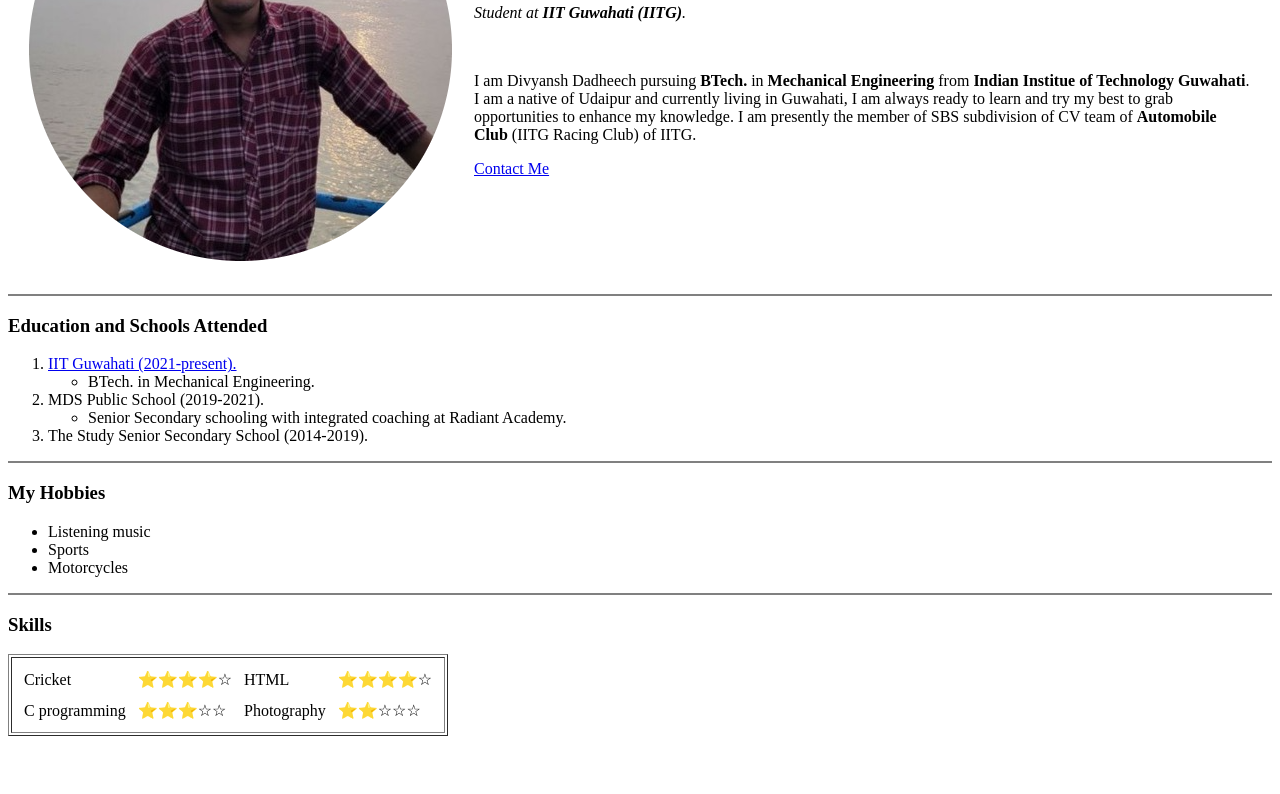
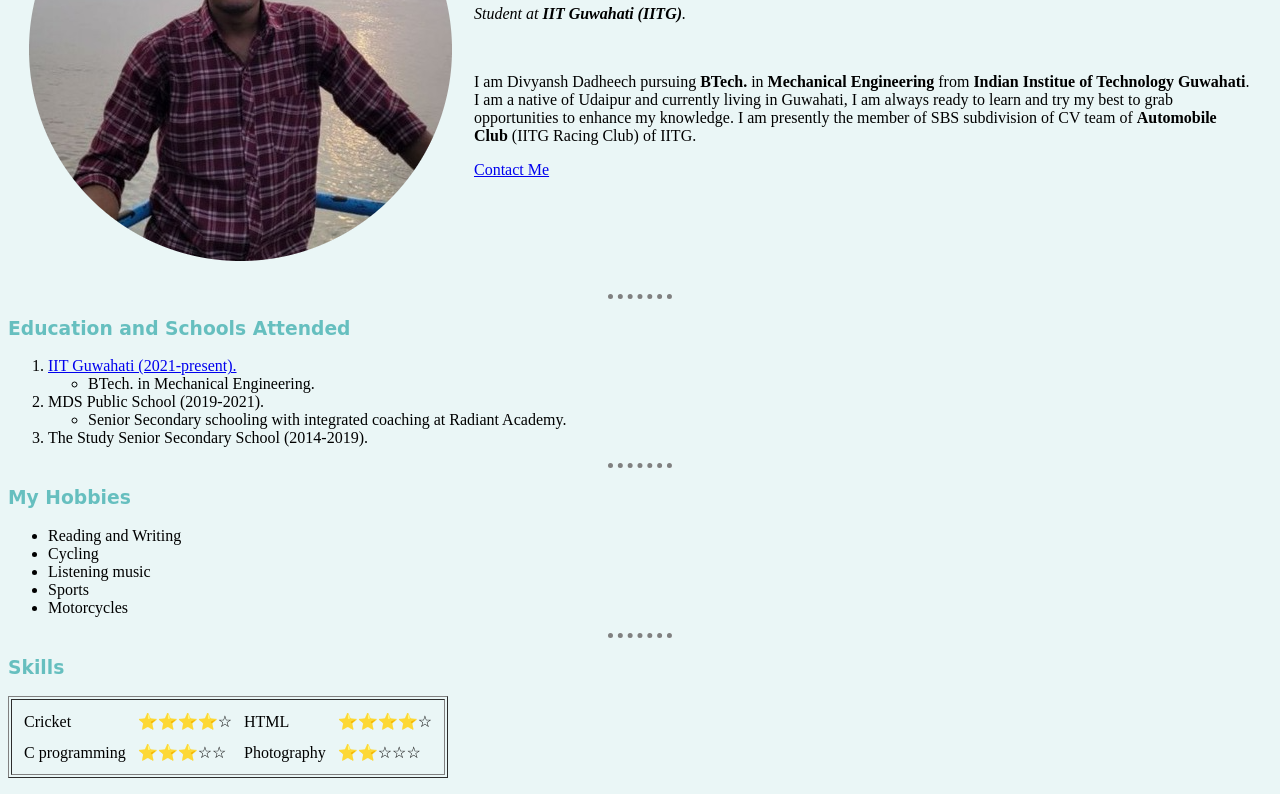
Before and after one commit to divyansh1109/CV, a plain HTML site: page index.html in a window 1280 px wide. Shown: the part 191-985 px from the top of the page. Before the commit the page ends 943 px from the top, so only its background shows below. Drawn offline with Linux system fonts and the light colour scheme.

Commit message:
Add initial CV website files

```diff
--- a/index.html
+++ b/index.html
@@ -9,6 +9,8 @@
   <!-- the meta elements gives extra metadata or associated data to your html document...and in this particular case we are this is telling the browser that the text inside the document is encoded using the UTF-8 encoding system. -->
   <!-- UTF-8 is the standard encoding system which includes all the international symbols -->
   <title>Divyansh's Personal Site</title>
+  <link rel="stylesheet" href="css/styles.css">
+
 </head>
 
 <body>
@@ -45,6 +47,8 @@
   <hr size="2" noshade>
   <h3>My Hobbies</h3>
   <ul>
+    <li>Reading and Writing</li>
+    <li>Cycling</li>
     <li>Listening music</li>
     <li>Sports</li>
     <li>Motorcycles</li>
```
